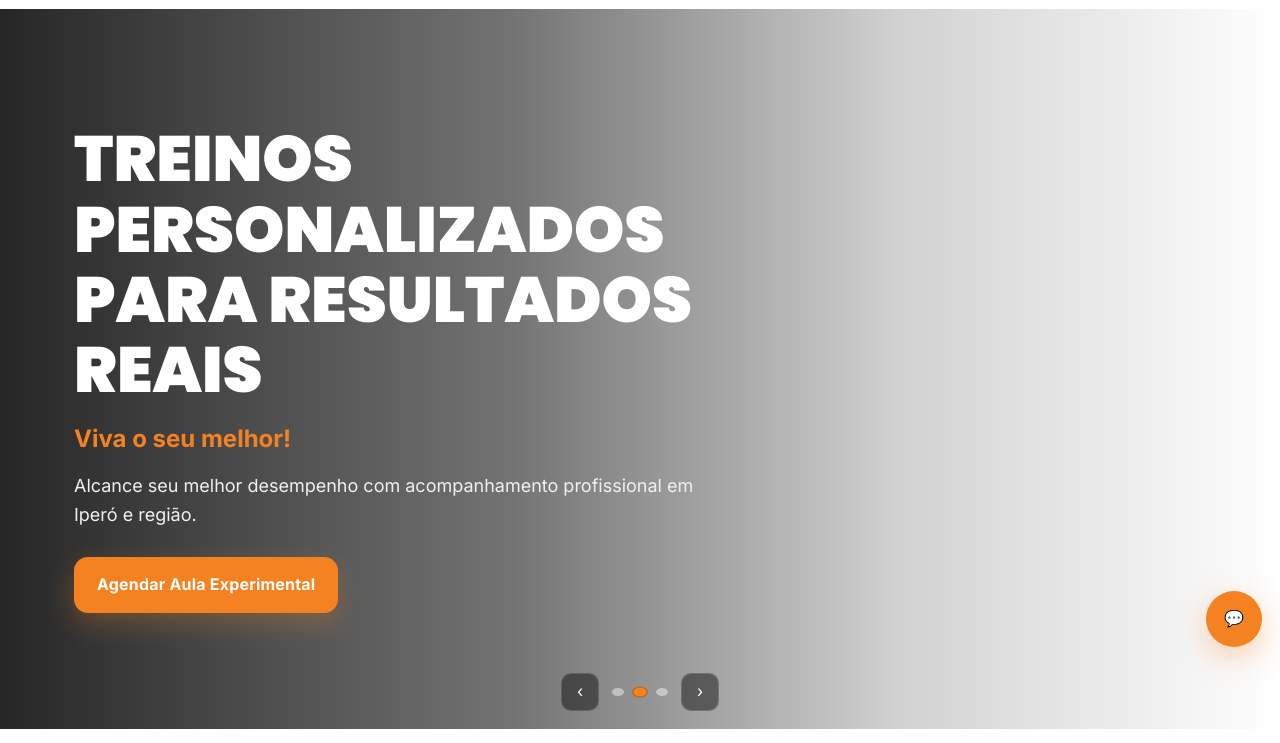
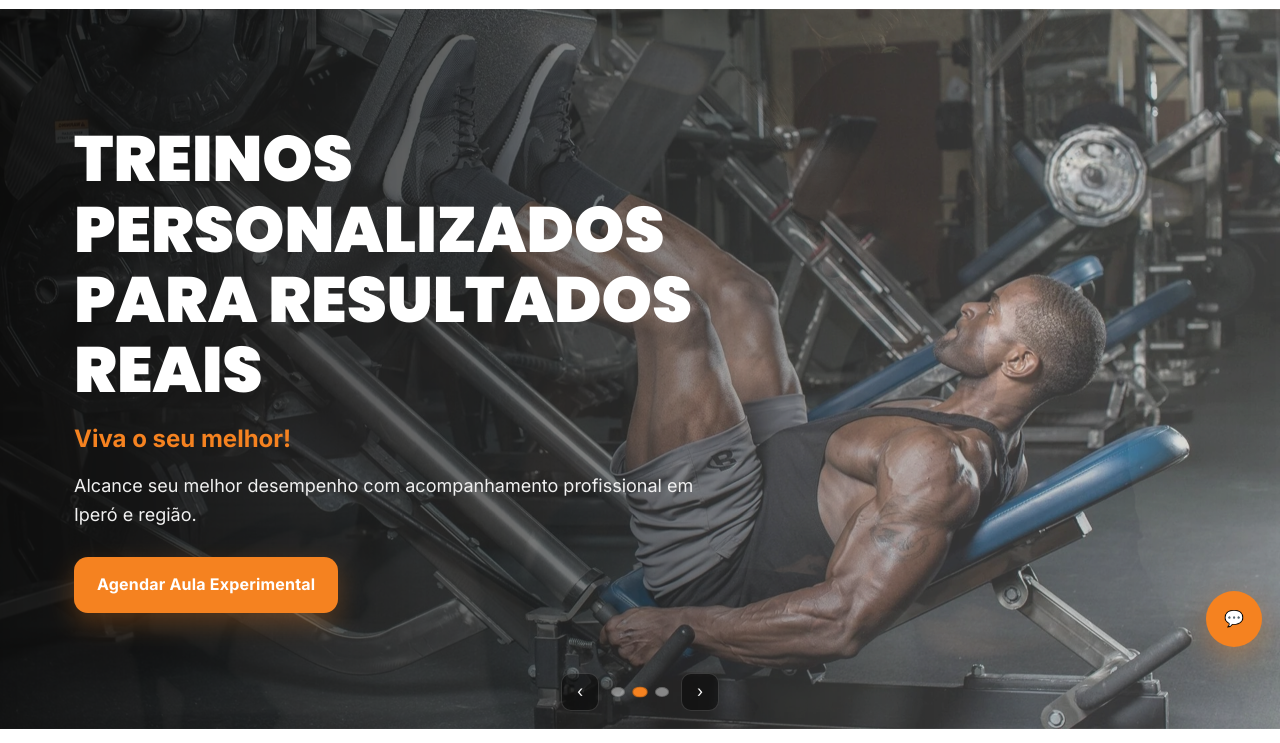
Before and after one commit to CleberGod/personal-elvis-godoy, a plain HTML site: page index.html in a window 1280 px wide. Shown: the part 57-800 px from the top of the page. Drawn offline with Linux system fonts and the light colour scheme.

Commit message:
Update index.html

```diff
--- a/index.html
+++ b/index.html
@@ -133,9 +133,9 @@
   <section class="hero hero-bg hero-slider" id="inicio" aria-label="Destaques dos serviços">
     <!-- Slides de fundo: agora com variável CSS não conflitando ( --slide ) -->
     <div class="hero-slides" aria-live="polite">
-      <div class="hero-slide is-active" style="--slide: url('./assets/img/hero1.jpg');" aria-hidden="false"></div>
-      <div class="hero-slide"            style="--slide: url('./assets/img/hero2.jpg');" aria-hidden="true"></div>
-      <div class="hero-slide"            style="--slide: url('./assets/img/hero3.jpg');" aria-hidden="true"></div>
+      <div class="hero-slide is-active" style="--slide: url('https://clebergod.github.io/personal-elvis-godoy/assets/img/hero1.jpg');" aria-hidden="false"></div>
+      <div class="hero-slide"            style="--slide: url('https://clebergod.github.io/personal-elvis-godoy/assets/img/hero2.jpg');" aria-hidden="true"></div>
+      <div class="hero-slide"            style="--slide: url('https://clebergod.github.io/personal-elvis-godoy/assets/img/hero3.jpg');" aria-hidden="true"></div>
     </div>
 
     <!-- Degradê escuro para legibilidade -->
```
